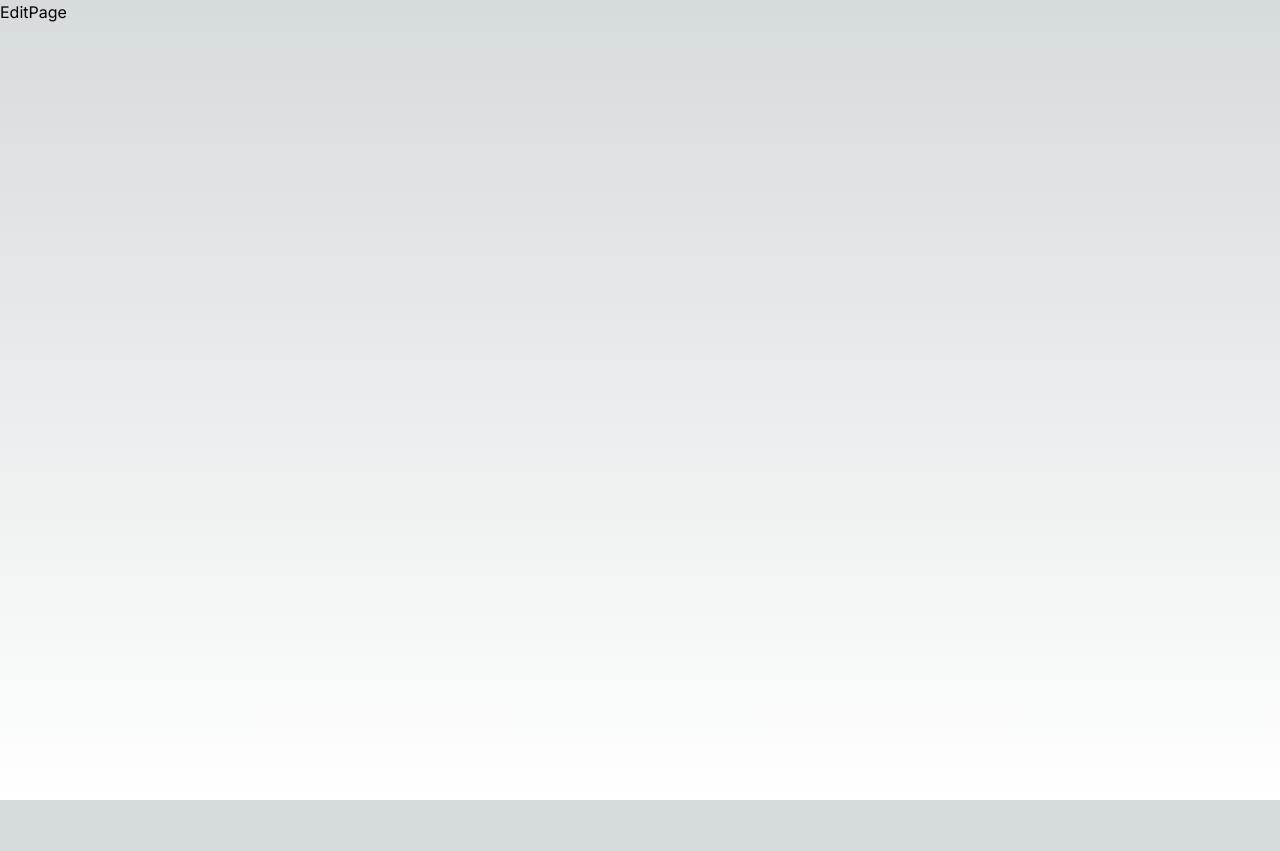
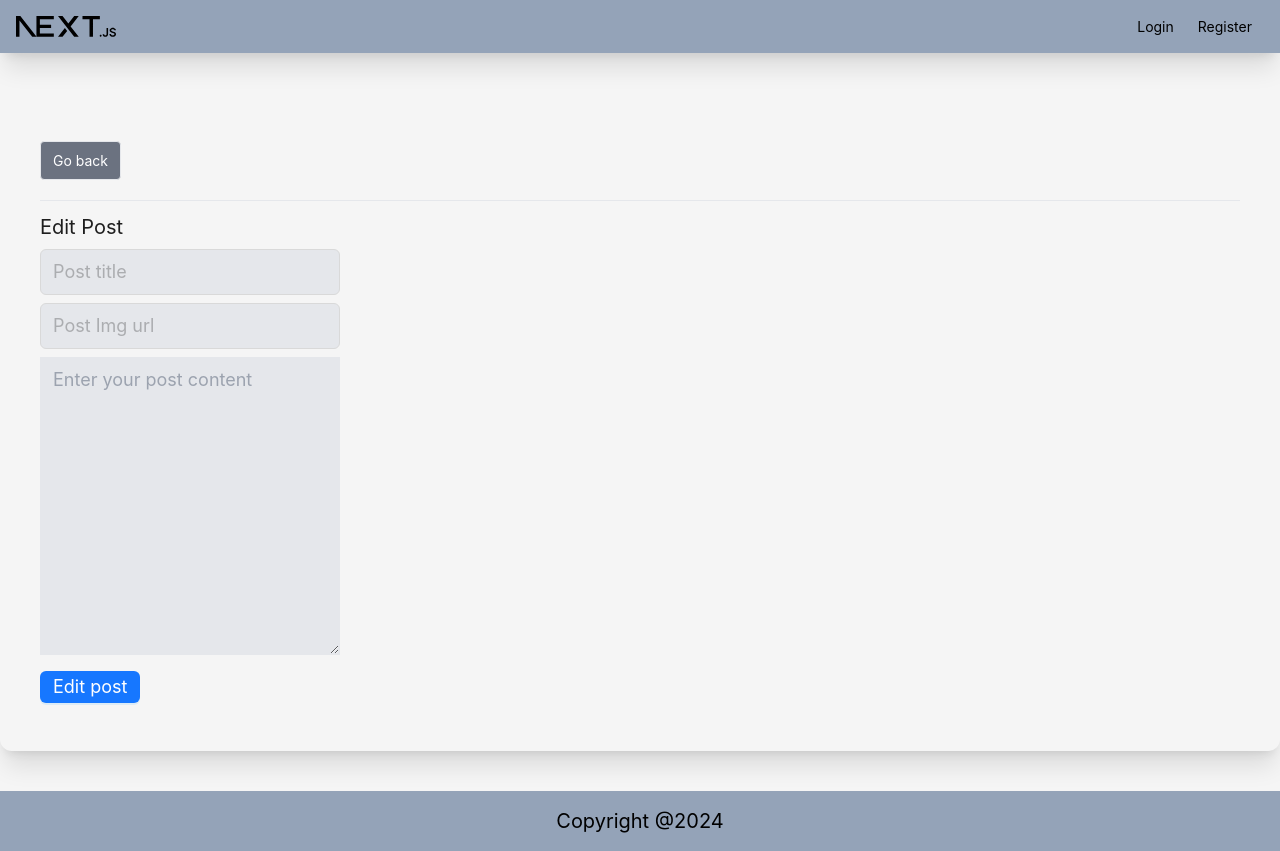
Before and after one commit to MarkMPW/dashboard-ui-nextjs-antd, a Next.js app: page /edit/1 in a window 1280 px wide. Before the commit the page ends 800 px from the top, so only its background shows below. Built offline with nearby package versions, Linux system fonts and the light colour scheme.

Commit message:
implement edit post

```diff
--- a/src/app/edit/[id]/page.tsx
+++ b/src/app/edit/[id]/page.tsx
@@ -1,28 +1,143 @@
-'use client'
+"use client";
 
-import { AllPostsType } from '@/app/welcome/page'
-import React, { useEffect, useState } from 'react'
+import FooterCompo from "@/app/components/FooterCompo";
+import Navbar from "@/app/components/Navbar";
+import { AllPostsType } from "@/app/welcome/page";
+import { Button, Input, Layout, Popconfirm } from "antd";
+import Link from "next/link";
+import React, { useEffect, useState } from "react";
+
+import { useFormik } from "formik";
+import * as Yup from "yup";
 
 const EditPage = ({ params }: { params: { id: number } }) => {
-  const [post, setPost] = useState<AllPostsType | null>(null)
+
+  const { Content } = Layout;
+  const [post, setPost] = useState<AllPostsType | null>(null);
+
+  const [openPopup, setOpenPopup] = useState(false)
+  const [confirmLoading, setConfirmLoading] = useState(false);
+
+  const showPopconfirm = () => {
+    setOpenPopup(true);
+  };
+
+  const handleCancel = () => {
+    setOpenPopup(false);
+  };
+
+  const handleOk = () => {
+    setConfirmLoading(true);
+
+    setTimeout(() => {
+      setOpenPopup(false);
+      setConfirmLoading(false);
+      formik.submitForm();
+    }, 2000);
+  };
 
   useEffect(() => {
-    const getEditPost = localStorage.getItem('posts')
+    const getEditPost = localStorage.getItem("posts");
+    const posts = getEditPost ? JSON.parse(getEditPost) : [];
 
-    const posts = getEditPost ? JSON.parse(getEditPost) : []
+    const editPost = posts.find(
+      (post: AllPostsType) => post.id === Number(params.id)
+    );
 
-    const editPost = posts.find((post: AllPostsType) => post.id === Number(params.id))
+    if (editPost) {
+      setPost(editPost);
 
-    if(editPost) {
-      setPost(editPost)
+      formik.setValues({
+        title: editPost.title,
+        imageUrl: editPost.imageUrl,
+        description: editPost.description
+      })
     }
+  }, []);
 
-  }, [])
-
+  const formik = useFormik({
+    initialValues: {
+      title: post?.title,
+      imageUrl: post?.imageUrl,
+      description: post?.description,
+    },
+    validationSchema: Yup.object({
+      title: Yup.string()
+        .max(15, "Reached the maximum 15")
+        .required("Required"),
+      imageUrl: Yup.string().required("Required"),
+      description: Yup.string().required("Required"),
+    }),
+    onSubmit: (values) => {
+      console.log('new values: ', values)
+    },
+  });
 
   return (
-    <div>EditPage</div>
-  )
-}
+    <Layout>
+      <Navbar />
+      <Content>
+        <div className="flex-grow">
+          <div className="container mx-auto shadow-xl my-10 p-10 rounded-xl">
+            <Link
+              href="/welcome"
+              className="bg-gray-500 inline-block text-white border py-2 px-3 rounded my-2"
+            >
+              Go back
+            </Link>
+            <hr className="my-3" />
+            <h3 className="text-xl">Edit Post</h3>
 
-export default EditPage
+            <form onSubmit={formik.handleSubmit}>
+              <Input
+                type="text"
+                className="w-[300px] block bg-gray-200 border py-2 px-3 text-lg my-2"
+                placeholder="Post title"
+                name="title"
+                value={formik.values.title}
+                onChange={formik.handleChange}
+              />
+              <Input
+                type="text"
+                className="w-[300px] block bg-gray-200 border py-2 px-3 text-lg my-2"
+                placeholder="Post Img url"
+                name="imageUrl"
+                value={formik.values.imageUrl}
+                onChange={formik.handleChange}
+              />
+              <textarea
+                cols={30}
+                rows={10}
+                placeholder="Enter your post content"
+                className="w-[300px] block bg-gray-200 border py-2 px-3 text-lg my-2"
+                name="description"
+                value={formik.values.description}
+                onChange={formik.handleChange}
+              ></textarea>
+              <Popconfirm
+                title='You want to edit this post?'
+                open={openPopup}
+                onCancel={handleCancel}
+                onConfirm={handleOk}
+                okButtonProps={{ loading: confirmLoading }}
+              >
+                <Button
+                  type="primary"
+                  className="py-2 px-3 rounded-md text-lg my-2"
+                  // htmlType="submit"
+                  // loading={loading}
+                  onClick={showPopconfirm}
+                >
+                  Edit post
+                </Button>
+              </Popconfirm>
+            </form>
+          </div>
+        </div>
+      </Content>
+      <FooterCompo />
+    </Layout>
+  );
+};
+
+export default EditPage;
```
